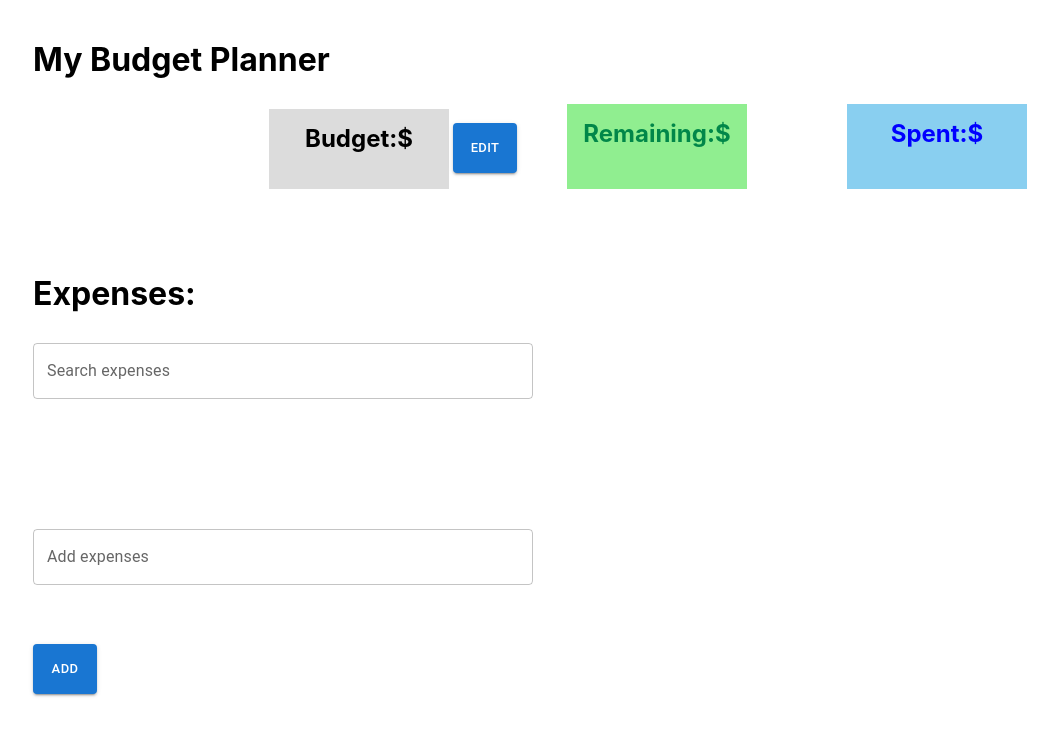
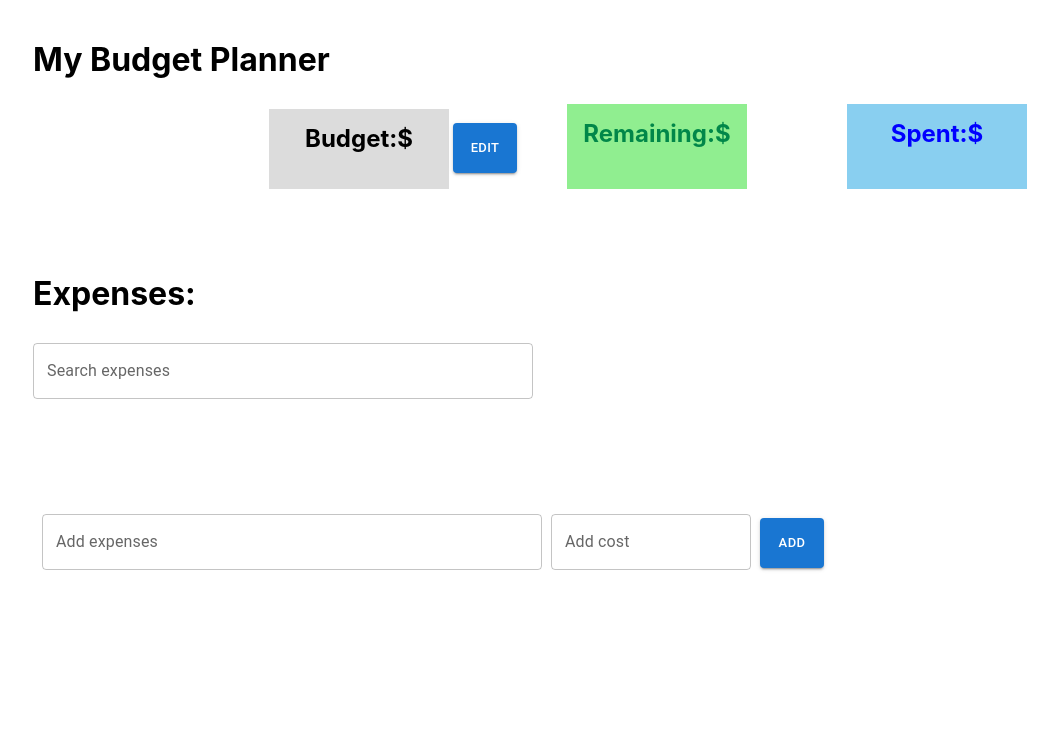
Before and after one commit to dselmer/expenses-tracker, a React (Create React App) app: page / in a window 1280 px wide. Shown: the top 736 px of the page, without its empty margins (7-1065 px from the left). Built offline with nearby package versions, Linux system fonts and the light colour scheme.

Commit message:
.added cost input

```diff
--- a/src/App.css
+++ b/src/App.css
@@ -90,3 +90,7 @@ height: 80px;
   border-radius:20%;
   width: 8%;
 }
+.addItem-container{
+  display: flex;
+  justify-content: space-evenly;
+}
--- a/src/app/components/AddItem.js
+++ b/src/app/components/AddItem.js
@@ -24,7 +24,7 @@ const AddItem = () => {
     <div className="container">
       <div className="searchBarContainer">
         <div className="search "></div>
-        <div className="search ">
+        <div className="addItem-container ">
           <TextField
             id="standard-basic"
             label=" Add expenses"
@@ -35,9 +35,17 @@ const AddItem = () => {
               type: "text",
             }}
           />
-        </div>
-
-        <Button
+           <TextField
+            id="standard-basic"
+            label=" Add cost"
+            variant="outlined"
+            onChange={(event) => handleChange(event)}
+            sx={{
+              width: 200,
+              type: "text",
+            }}
+          />
+            <Button
           variant="contained"
           color="primary"
           size="small"
@@ -45,13 +53,15 @@ const AddItem = () => {
           sx={{
             width: 50,
             height: 50,
-
-            marginTop: 5.5,
+            type:"number",
+            marginTop:.5,
           }}
         >
           Add
         </Button>
+        </div>
       </div>
+
     </div>
   );
 };
```
